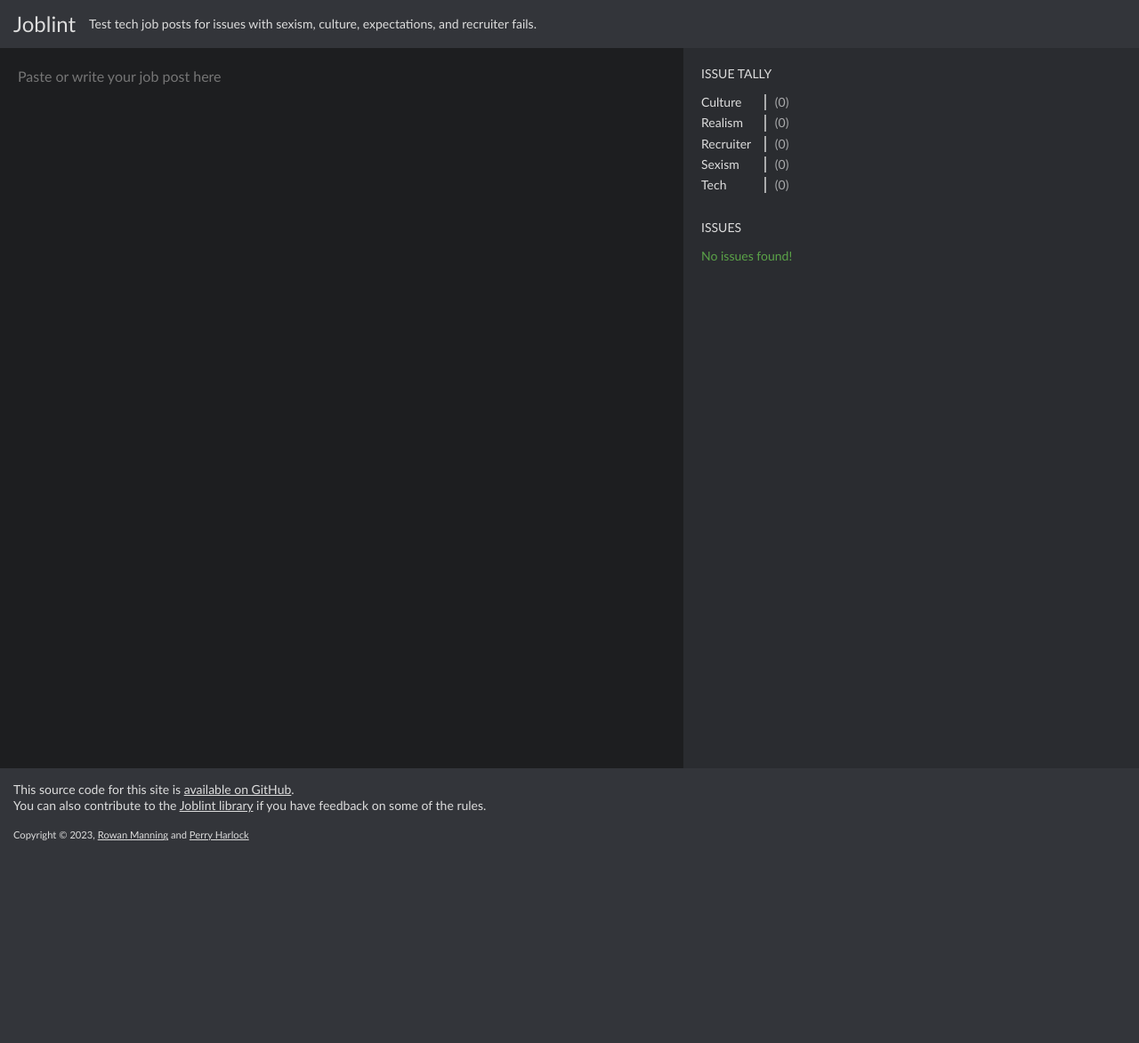
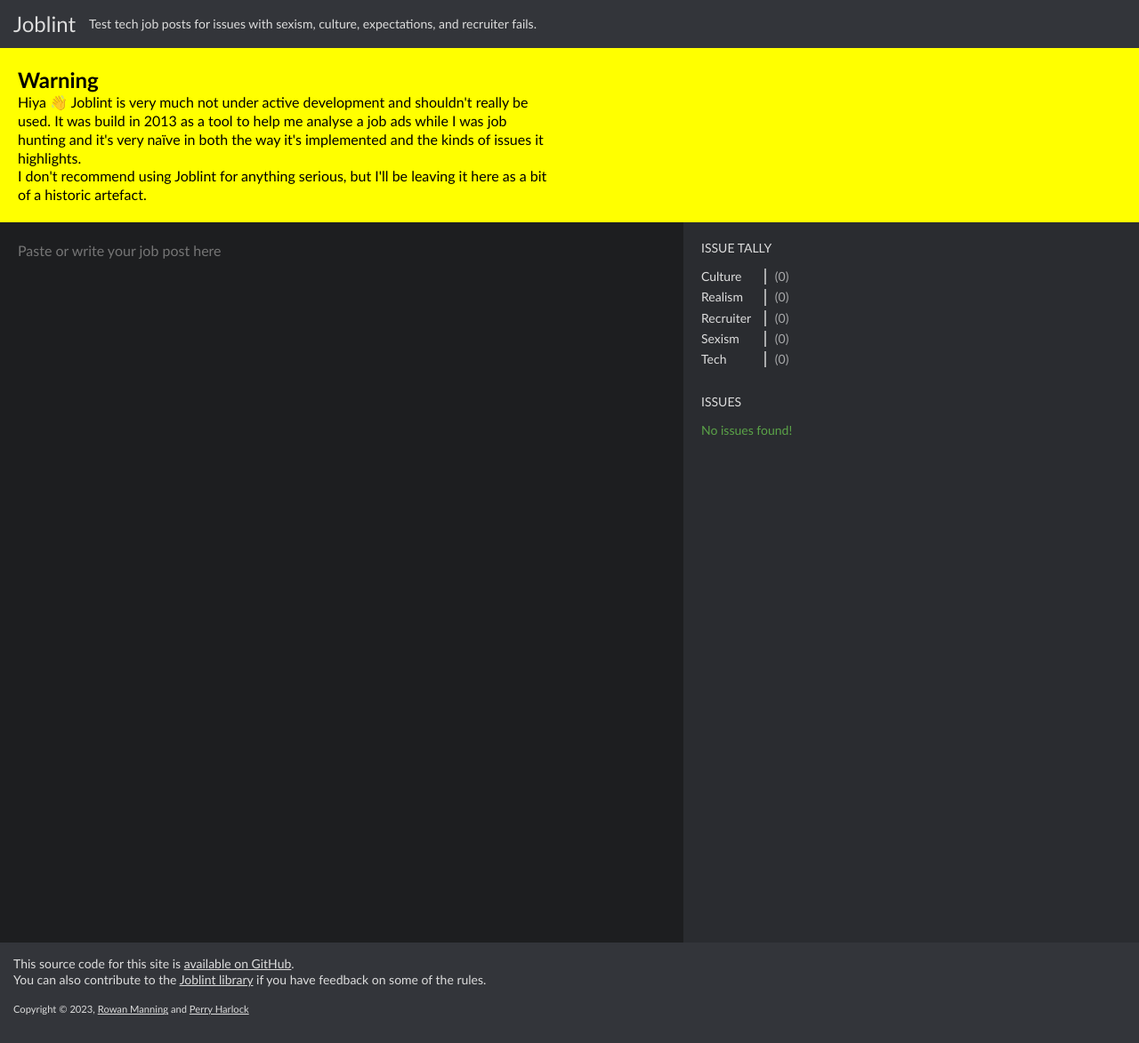
Before and after one commit to rowanmanning/joblint, a Jekyll site: the page built from index.html, in a window 1280 px wide. Shown: the whole page at 89% size. Built offline with Jekyll 4.4.1, drawn with Linux system fonts in a browser that asks for light colours; before the commit the page ends 977 px from its top, so only the background shows below that.

Commit message:
Add a warning note to the website

```diff
--- a/_layouts/page.html
+++ b/_layouts/page.html
@@ -42,6 +42,14 @@
         <header>
             {% include site/header.html %}
         </header>
+    </div>
+
+    <div role="banner" class="site-warning">
+        <p>
+            <strong>Warning</strong><br/>
+            Hiya 👋 Joblint is very much not under active development and shouldn't really be used. It was build in 2013 as a tool to help me analyse a job ads while I was job hunting and it's very naïve in both the way it's implemented and the kinds of issues it highlights.<br/>
+            I don't recommend using Joblint for anything serious, but I'll be leaving it here as a bit of a historic artefact.
+        </p>
     </div>
 
     <div role="main" class="main">
--- a/asset/style/main.scss
+++ b/asset/style/main.scss
@@ -320,3 +320,20 @@
     position: absolute !important;
     clip: rect(1px, 1px, 1px, 1px);
 }
+
+
+.site-warning {
+    font-size: 16px;
+    background-color: #ff0;
+    color: #000;
+    padding: 20px;
+
+    strong {
+        font-size: 24px;
+    }
+    p {
+        max-width: 600px;
+        margin: 0;
+        padding: 0;
+    }
+}
```
